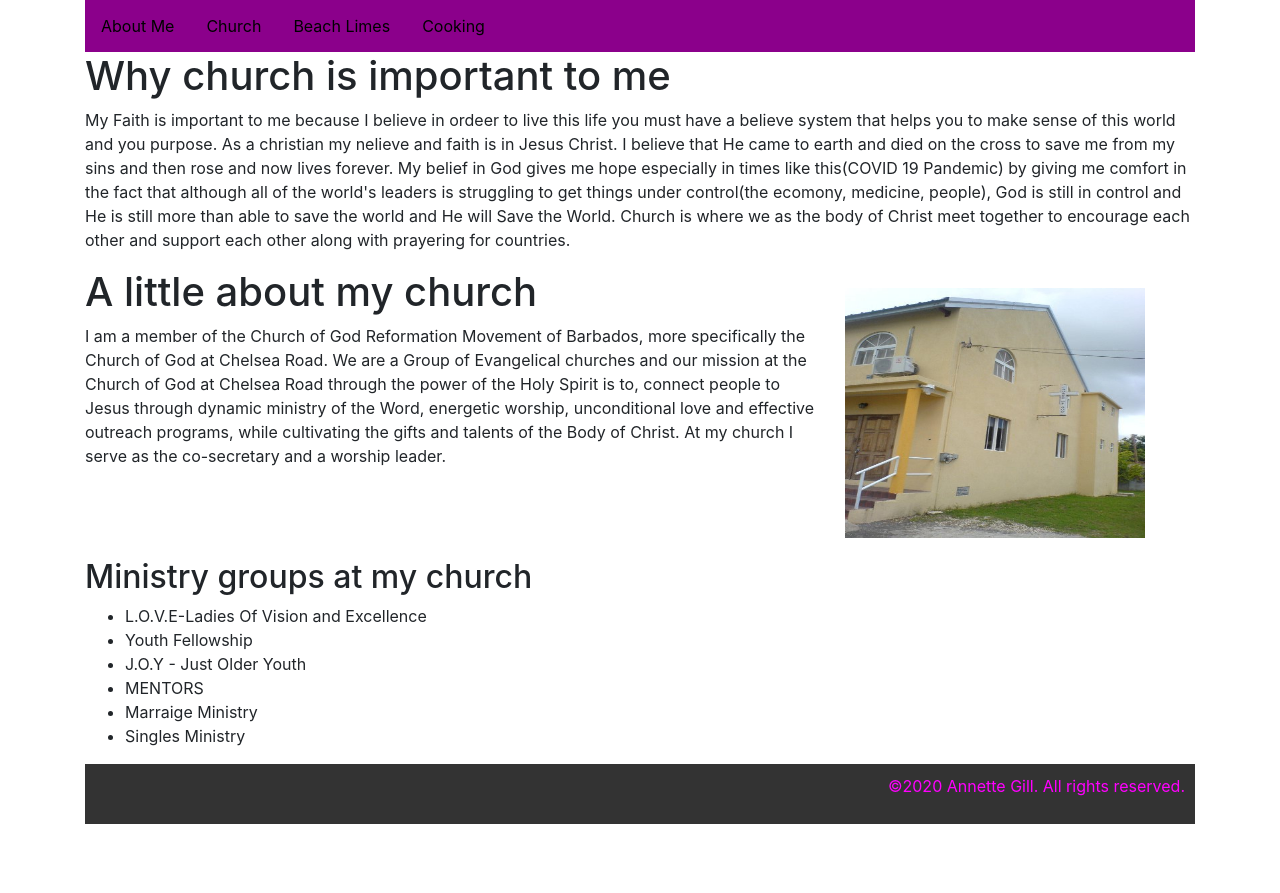
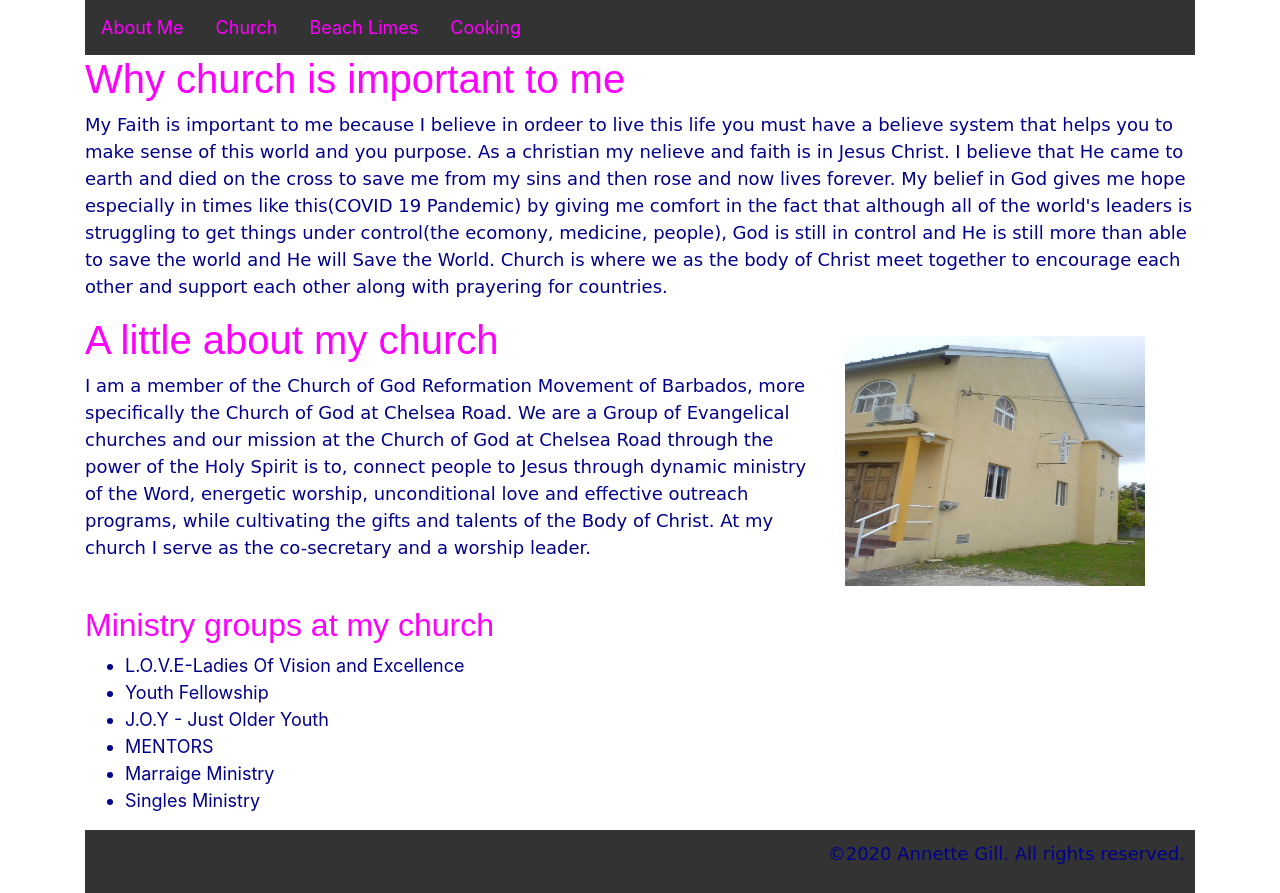
Before and after one commit to PatriciaA98/Project0-About_Me, a plain HTML site: page church.html in a window 1280 px wide. Before the commit the page ends 824 px from the top, so only its background shows below. Drawn offline with nearby package versions, Linux system fonts and the light colour scheme.

Commit message:
Added SCSS to church and cooking pages

```diff
--- a/church.html
+++ b/church.html
@@ -5,6 +5,7 @@
         <meta name="viewport" content="width=device-width, initial-scale=1.0">
         <link rel="stylesheet" href="https://maxcdn.bootstrapcdn.com/bootstrap/4.0.0/css/bootstrap.min.css" integrity="sha384-Gn5384xqQ1aoWXA+058RXPxPg6fy4IWvTNh0E263XmFcJlSAwiGgFAW/dAiS6JXm" crossorigin="anonymous">
         <link rel="stylesheet" type="text/css" href="main.css">
+        <link rel="stylesheet" type="text/css" href="church.css">
     </head>
     <body>
         <div class="container">
--- /dev/null
+++ b/church.scss
@@ -0,0 +1,20 @@
+$color1: darkblue;
+$color2: magenta;
+div {
+    font-size: 18px;
+    p {
+        color: $color1;
+        font-family: cursive;
+    }
+    h1, h2{
+        font-family: fantasy;
+        color: $color2;
+    }
+    ul {
+        color: $color1;
+    }
+    img{
+        border-color: $color2;
+        border-width: medium;
+    }
+}
--- a/cooking.css
+++ b/cooking.css
@@ -36,10 +36,3 @@ h3{
     color: darkred;
     font-size: 20px;
 }
-
-ul li{
-    color: mediumblue;
-}
-ol li{
-    color: darkslategray;
-}
--- /dev/null
+++ b/list.scss
@@ -0,0 +1,11 @@
+$color: mediumblue;
+
+ul li {
+    font-size: 14px;
+    color: $color;
+}
+
+ol li {
+    font-size: 18px;
+    color: $color;
+}
--- a/main.css
+++ b/main.css
@@ -5,7 +5,7 @@ nav > ul {
     margin: 0;
     padding: 0;
     overflow: hidden;
-    background-color: darkmagenta;
+    background-color: #333;
   }
 
  nav > ul > li {
@@ -14,15 +14,19 @@ nav > ul {
 
   nav > ul > li a {
     display: block;
-    color: black;
+    color: magenta;
     text-align: center;
     padding: 14px 16px;
     text-decoration: none;
+
   }
 
-  nav > ul > li a:hover:not(.active) {
+  nav > ul > li a:hover {
     background-color: #111;
+    border-top: 2px solid magenta;
+    color: magenta;
   }
+
 
   /*images*/
   img {
```
Also changed, not shown: cooking.html (+1 -0 lines), church.css (added), list.css (added), 3 other files.
